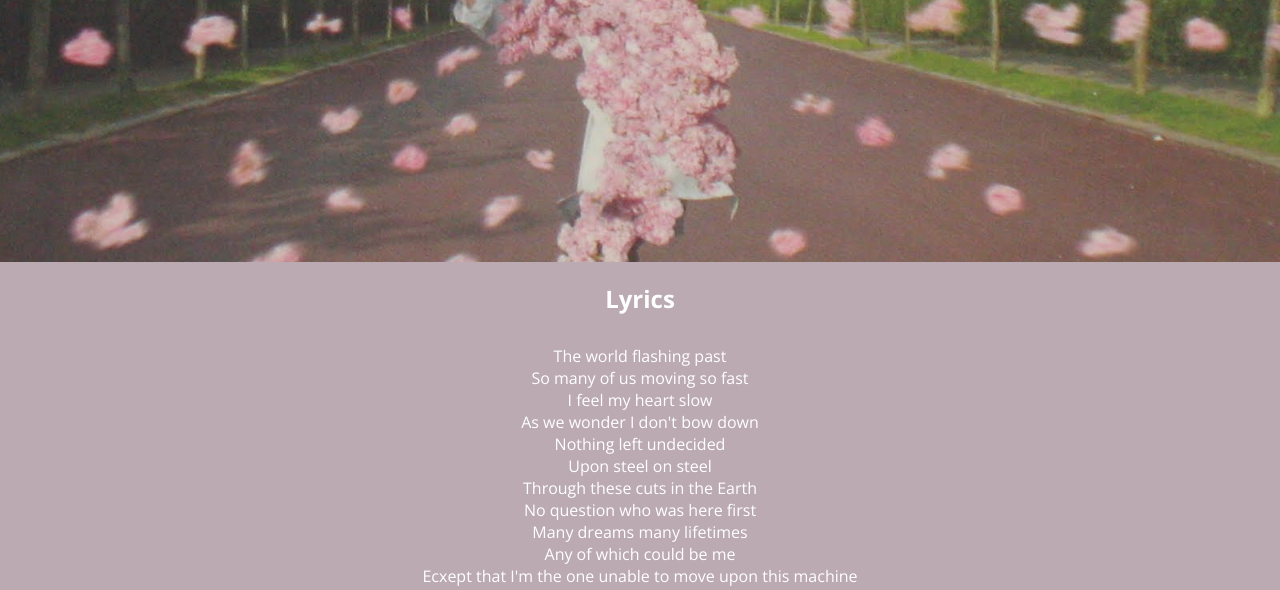
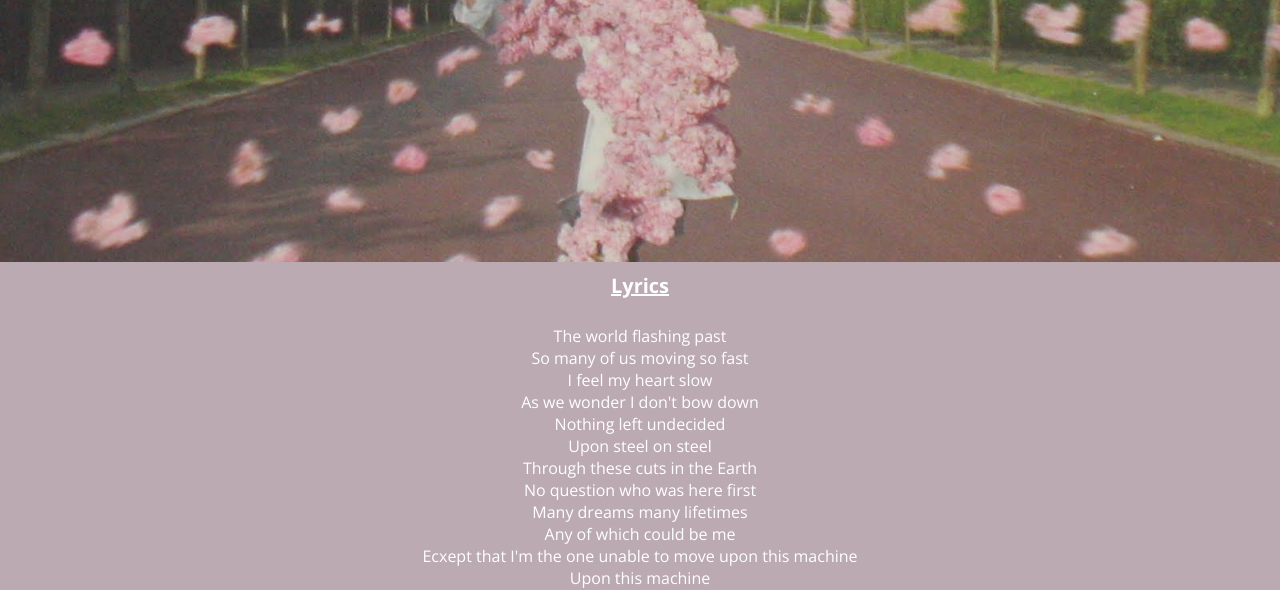
Before and after one commit to arti-zachara/7.4-learning-git, a plain HTML site: page index.html in a window 1280 px wide. Shown: the part 218-808 px from the top of the page. Drawn offline with nearby package versions, Linux system fonts and the light colour scheme.

Commit message:
Add h2 and list styles

```diff
--- a/scss/styles.scss
+++ b/scss/styles.scss
@@ -20,4 +20,9 @@ body {
 	p {
 		padding: 10px 0;
 	}
+	h2 {
+		font-size: 20px;
+		text-decoration: underline;
+		margin: 10px 0 0 0;
+	}
 }
```
Also changed, not shown: scss/styles.css, styles.css (added), 1 other file.
